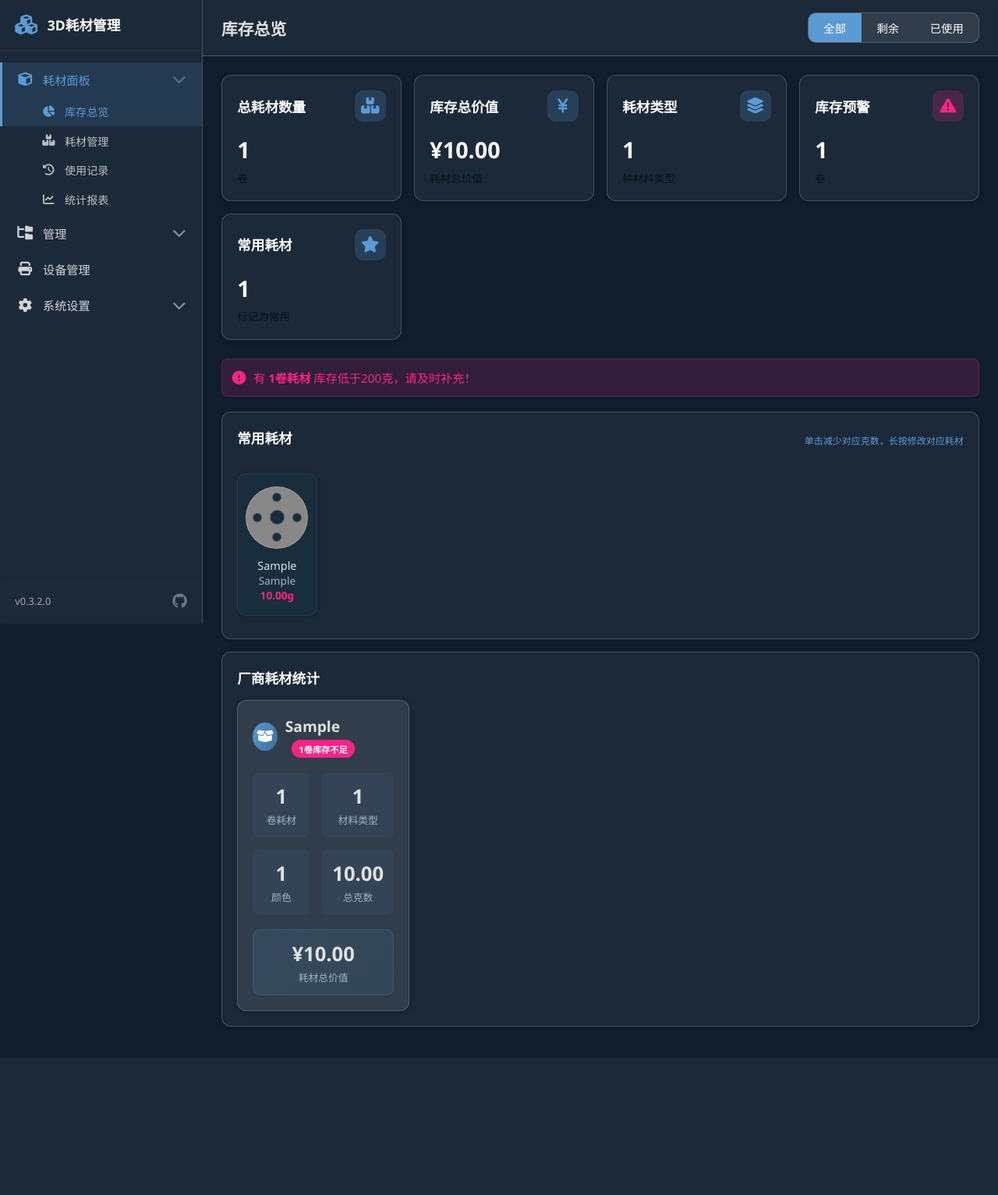
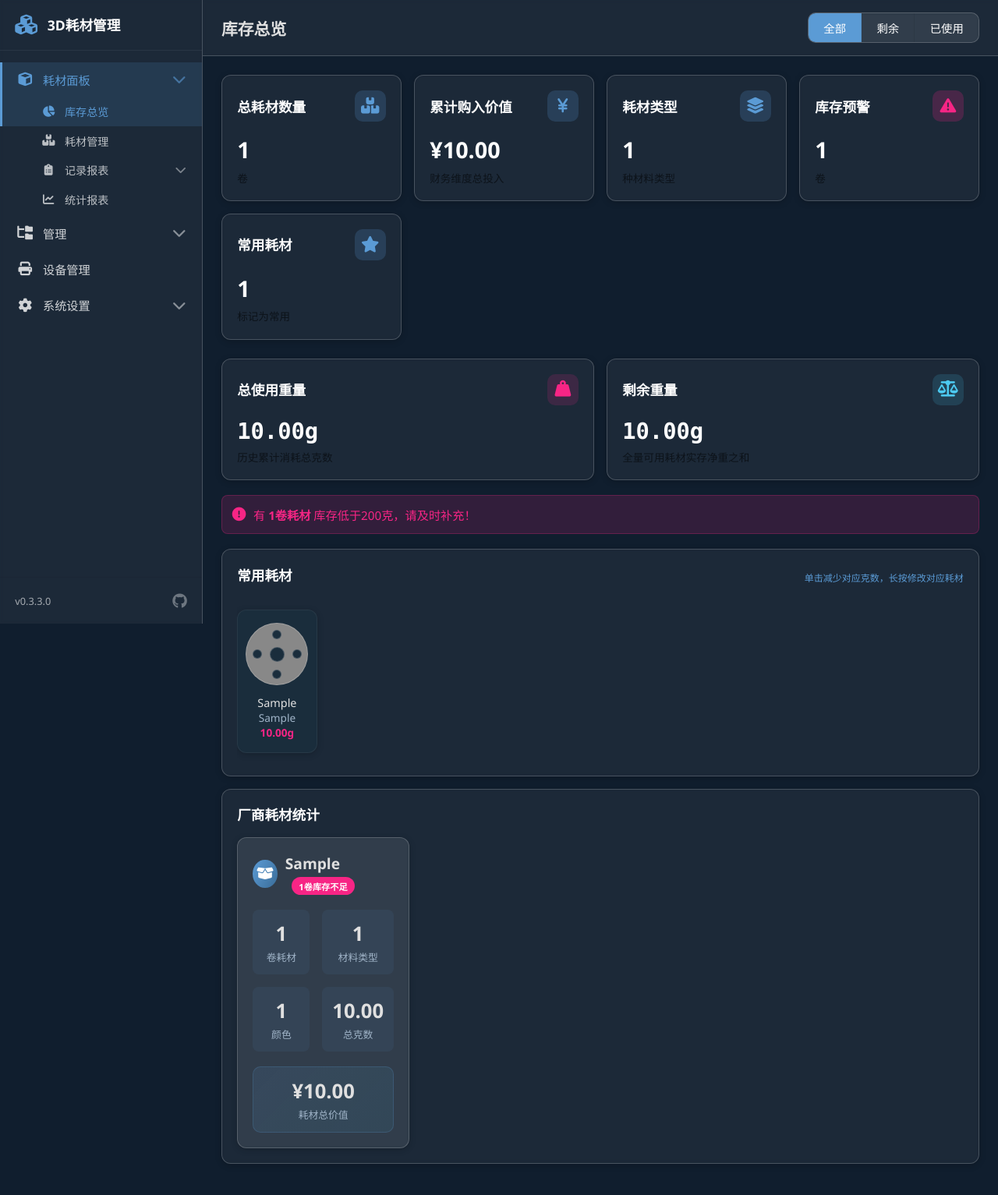
Before and after one commit to pixelpulse0x1/3DFilamentManagement, a Flask app: page / in a window 1280 px wide. Shown: the whole page at 78% size. Before the commit the page ends 1323 px from the top, so only its background shows below. Run offline with Flask 3, Linux system fonts and the light colour scheme; data comes from the database, SQL or seed files in the repository; tables that the repository leaves empty hold one stand-in row (values such as "Sample post").

Commit message:
新功能:增加更多显示内容,调整布局

```diff
--- a/docker-compose.yml
+++ b/docker-compose.yml
@@ -1,7 +1,7 @@
 services:
   3d-consumables-inventory-management-system:
     build: .
-    image: pixelpulse01/3d-consumables-inventory-management-system:v0.3.2.0
+    image: pixelpulse01/3d-consumables-inventory-management-system:v0.3.3.0
     container_name: 3d-consumables-inventory-management-system
     restart: unless-stopped
 
--- a/modules/base/routes.py
+++ b/modules/base/routes.py
@@ -99,6 +99,14 @@ def dashboard_stats():
                            active_background=_bg_for_template(),
                            active_nav="dashboard",
                            active_sub="stats")
+
+
+@base_bp.route("/dashboard/daily")
+def dashboard_daily():
+    return render_template("dashboard/daily.html",
+                           active_background=_bg_for_template(),
+                           active_nav="dashboard",
+                           active_sub="daily")
 
 
 @base_bp.route("/materials")
--- a/modules/filaments/routes.py
+++ b/modules/filaments/routes.py
@@ -289,8 +289,8 @@ def api_usage_records():
         return jsonify({"status": "error", "error": str(e)}), 500
 
 
-@filaments_bp.route("/api/usage_records/<int:record_id>", methods=["DELETE"])
-def api_usage_record_delete(record_id):
+@filaments_bp.route("/api/usage_records/<int:record_id>", methods=["PUT", "DELETE"])
+def api_usage_record_modify(record_id):
     data_dir = _data_dir()
     try:
         with get_db(data_dir) as conn:
@@ -298,8 +298,21 @@ def api_usage_record_delete(record_id):
                 "SELECT * FROM usage_records WHERE id = ?", (record_id,)
             ).fetchone()
             if not record:
-                return jsonify({"status": "error", "error": "Record not found"}), 404
+                return jsonify({"status": "error", "error": "未找到对应的使用记录"}), 404
 
+            if request.method == "PUT":
+                data = request.get_json() or {}
+                remark = data.get("remark")
+                if remark is None:
+                    return jsonify({"status": "error", "error": "缺少备注内容"}), 400
+                conn.execute(
+                    "UPDATE usage_records SET note = ? WHERE id = ?",
+                    (str(remark) if remark else "", record_id),
+                )
+                conn.commit()
+                return jsonify({"status": "success", "remark": remark})
+
+            # DELETE
             filament = conn.execute(
                 "SELECT * FROM filaments WHERE id = ?", (record["filament_id"],)
             ).fetchone()
@@ -443,6 +456,16 @@ def api_statistics():
             """).fetchall()
             usage_stats = [{"month": r["month"], "total_used": r["total_used"]} for r in usage_rows]
 
+            # Remaining total weight (only active filaments)
+            remaining_weight = round(sum(
+                f["current_weight"] for f in all_filaments if f["status"] != "用尽"
+            ), 2)
+
+            # Total used weight (all time)
+            total_used_weight = round(sum(
+                r["total_used"] for r in usage_rows
+            ), 2) if usage_rows else 0.0
+
             return jsonify({
                 "total_filaments": total_filaments,
                 "material_types": material_types,
@@ -450,6 +473,8 @@ def api_statistics():
                 "low_stock": low_stock,
                 "threshold": threshold,
                 "total_value": round(total_value, 2),
+                "remaining_total_weight": remaining_weight,
+                "total_used_weight": total_used_weight,
                 "material_distribution": material_distribution,
                 "stock_status": stock_status,
                 "manufacturer_stats": mfr_stats_list,
--- a/static/css/main.css
+++ b/static/css/main.css
@@ -291,6 +291,74 @@ body.has-background::before {
     text-align: center;
     font-size: 0.9rem;
 }
+
+/* ─── Third-Level Navigation ─── */
+
+.nav-subparent {
+    display: flex;
+    align-items: center;
+    gap: 0.8rem;
+    padding: 0.55rem 1.2rem 0.55rem 3.2rem;
+    color: var(--ha-card-color);
+    text-decoration: none;
+    font-size: 0.88rem;
+    transition: all 0.2s;
+    border-left: 3px solid transparent;
+    cursor: pointer;
+    opacity: 0.7;
+}
+
+.nav-subparent:hover {
+    background: rgba(0, 0, 0, 0.06);
+    color: var(--ha-card-color);
+    opacity: 1;
+}
+
+.nav-subparent.active {
+    background: rgba(91, 155, 213, 0.15);
+    color: var(--primary);
+    border-left-color: var(--primary);
+    opacity: 1;
+}
+
+.nav-grandchildren {
+    list-style: none;
+    max-height: 0;
+    overflow: hidden;
+    transition: max-height 0.35s ease;
+    padding: 0;
+    margin: 0;
+}
+
+.nav-grandchildren.open { max-height: 150px; }
+
+.nav-grandchildren a {
+    display: flex;
+    align-items: center;
+    gap: 0.6rem;
+    padding: 0.45rem 1.2rem 0.45rem 4.6rem;
+    color: var(--ha-card-color);
+    text-decoration: none;
+    font-size: 0.82rem;
+    transition: all 0.2s;
+    border-left: 3px solid transparent;
+    opacity: 0.65;
+}
+
+.nav-grandchildren a:hover {
+    background: rgba(0, 0, 0, 0.06);
+    color: var(--ha-card-color);
+    opacity: 1;
+}
+
+.nav-grandchildren a.active {
+    background: rgba(91, 155, 213, 0.12);
+    color: var(--primary);
+    border-left-color: var(--primary);
+    opacity: 1;
+}
+
+.nav-grandchildren a i { width: 14px; font-size: 0.8rem; }
 
 /* ─── Sub Navigation Tabs ─── */
 
@@ -1241,6 +1309,25 @@ input, select, textarea { font-size: 16px; }
 }
 .image-card-actions .btn { flex: 1; padding: 0.3rem 0.5rem; font-size: 0.8rem; height: auto; }
 
+/* ─── Weight Stat Cards ─── */
+
+.usage-weight-row {
+    display: grid;
+    grid-template-columns: 1fr 1fr;
+    gap: 1rem;
+    margin-bottom: 1.2rem;
+}
+
+.weight-stat-card {
+    cursor: pointer;
+    user-select: none;
+}
+
+.weight-stat-card .stat-value.mono {
+    font-family: 'SF Mono', 'Fira Code', 'Consolas', monospace;
+    font-size: 1.8rem;
+}
+
 /* ─── System Status Dashboard ─── */
 
 .status-dashboard {
--- a/static/js/app.js
+++ b/static/js/app.js
@@ -42,6 +42,11 @@ document.addEventListener('DOMContentLoaded', function () {
         const si = document.getElementById('searchInput');
         if (si) si.value = currentSearchTerm;
     }
+
+    // Weight card unit toggle
+    document.querySelectorAll('.weight-stat-card').forEach(card => {
+        card.addEventListener('click', toggleWeightUnit);
+    });
 
     // Status filter radio buttons on overview page
     document.querySelectorAll('input[name="filterStatus"]').forEach(radio => {
@@ -298,6 +303,10 @@ function bindEvents() {
     // Close modals
     document.querySelectorAll('.close-modal').forEach(btn => btn.addEventListener('click', closeAllModals));
 
+    // Edit remark
+    const saveRemarkBtn = document.getElementById('saveRemarkBtn');
+    if (saveRemarkBtn) saveRemarkBtn.addEventListener('click', saveRemark);
+
     // Sort headers
     document.querySelectorAll('th.sortable').forEach(th => {
         th.addEventListener('click', function () { toggleSort(this.dataset.sort); });
@@ -460,7 +469,8 @@ function renderUsageRecords(records) {
         const ds = d.getFullYear()+'-'+(d.getMonth()+1).toString().padStart(2,'0')+'-'+d.getDate().toString().padStart(2,'0');
         const ts = d.getHours().toString().padStart(2,'0')+':'+d.getMinutes().toString().padStart(2,'0')+':'+d.getSeconds().toString().padStart(2,'0');
         const tr = document.createElement('tr');
-        tr.innerHTML = `<td>${ds} ${ts}</td><td>${r.filament_name}</td><td>${r.used_weight.toFixed(2)}g</td><td>¥${r.used_cost ? r.used_cost.toFixed(2) : '0.00'}</td><td>${r.note || '-'}</td><td><button class="btn btn-danger btn-sm btn-withdraw" data-id="${r.id}"><i class="fas fa-undo"></i></button></td>`;
+        tr.innerHTML = `<td>${ds} ${ts}</td><td>${r.filament_name}</td><td>${r.used_weight.toFixed(2)}g</td><td>¥${r.used_cost ? r.used_cost.toFixed(2) : '0.00'}</td><td>${r.note || '-'}</td>
+    <td><i class="fas fa-edit action-btn edit-remark-btn" data-id="${r.id}" data-name="${r.filament_name}" data-note="${(r.note || '').replace(/"/g, '&quot;')}" title="编辑备注" style="color:var(--primary);"></i><button class="btn btn-danger btn-sm btn-withdraw" data-id="${r.id}"><i class="fas fa-undo"></i></button></td>`;
         tbody.appendChild(tr);
     });
     bindWithdrawButtons();
@@ -470,6 +480,46 @@ function bindWithdrawButtons() {
     document.querySelectorAll('.btn-withdraw').forEach(btn => {
         btn.addEventListener('click', function () { withdrawUsageRecord(this.dataset.id); });
     });
+    document.querySelectorAll('.edit-remark-btn').forEach(btn => {
+        btn.addEventListener('click', function () {
+            openEditRemark(this.dataset.id, this.dataset.name, this.dataset.note);
+        });
+    });
+}
+
+let currentEditRemarkId = null;
+
+function openEditRemark(id, name, note) {
+    currentEditRemarkId = id;
+    document.getElementById('editRemarkFilament').textContent = name;
+    document.getElementById('editRemarkInput').value = note;
+    document.getElementById('editRemarkMsg').style.display = 'none';
+    document.getElementById('editRemarkModal').style.display = 'flex';
+}
+
+function saveRemark() {
+    const remark = document.getElementById('editRemarkInput').value;
+    fetch('/api/usage_records/' + currentEditRemarkId, {
+        method: 'PUT',
+        headers: { 'Content-Type': 'application/json' },
+        body: JSON.stringify({ remark })
+    })
+        .then(r => r.json())
+        .then(d => {
+            if (d.status === 'success') {
+                document.getElementById('editRemarkModal').style.display = 'none';
+                loadUsageRecords();
+            } else {
+                const el = document.getElementById('editRemarkMsg');
+                el.textContent = d.error || '保存失败'; el.style.display = 'block';
+                el.style.color = '#f72585';
+            }
+        })
+        .catch(err => {
+            const el = document.getElementById('editRemarkMsg');
+            el.textContent = '保存失败: ' + err.message; el.style.display = 'block';
+            el.style.color = '#f72585';
+        });
 }
 
 function withdrawUsageRecord(recordId) {
@@ -483,26 +533,24 @@ function withdrawUsageRecord(recordId) {
         .catch(err => { alert('撤回失败: ' + err.message); });
 }
 
-// Render usage summary
+// Render usage summary (daily stats page only)
 function renderUsageSummary(records) {
-    const el = document.getElementById('usageSummary');
-    if (!el) return;
-    el.innerHTML = '';
-    if (records.length === 0) { el.innerHTML = '<p style="padding:1rem;color:var(--text-muted);">暂无使用数据</p>'; return; }
-    let totalW = 0, totalC = 0;
+    const dailyTable = document.getElementById('dailySummaryTable');
+    if (!dailyTable) return;
     const daily = {};
     records.forEach(r => {
-        totalW += r.used_weight; totalC += r.used_cost || 0;
         const date = new Date(r.used_at).toISOString().split('T')[0];
         if (!daily[date]) daily[date] = { weight: 0, cost: 0 };
         daily[date].weight += r.used_weight; daily[date].cost += r.used_cost || 0;
     });
-    let html = '<table style="width:100%;margin-top:1rem;"><tr><th>日期</th><th>使用重量(g)</th><th>使用金额(¥)</th></tr>';
-    Object.keys(daily).sort().reverse().forEach(date => {
-        html += '<tr><td>'+date+'</td><td>'+daily[date].weight.toFixed(2)+'</td><td>¥'+daily[date].cost.toFixed(2)+'</td></tr>';
-    });
-    html += '</table>';
-    el.innerHTML = '<div style="display:grid;grid-template-columns:1fr 1fr;gap:1rem;"><div class="stat-card"><div class="stat-value">'+totalW.toFixed(2)+'g</div><div class="stat-label">总使用重量</div></div><div class="stat-card"><div class="stat-value">¥'+totalC.toFixed(2)+'</div><div class="stat-label">总使用金额</div></div></div><div class="card-header" style="margin-top:1.5rem;"><div class="card-title">每日使用汇总</div></div>'+html;
+    dailyTable.innerHTML = '';
+    if (records.length === 0) {
+        dailyTable.innerHTML = '<tr><td colspan="3" style="text-align:center;">暂无使用数据</td></tr>';
+    } else {
+        Object.keys(daily).sort().reverse().forEach(date => {
+            dailyTable.innerHTML += '<tr><td>'+date+'</td><td>'+daily[date].weight.toFixed(2)+'</td><td>¥'+daily[date].cost.toFixed(2)+'</td></tr>';
+        });
+    }
     updateDailyUsageChart(daily);
 }
 
@@ -587,7 +635,7 @@ function renderStatistics(data) {
     } else {
         metrics.push(
             { title:'总耗材数量', icon:'fas fa-boxes', value:data.total_filaments, label:'卷', cls:'icon-primary' },
-            { title:'库存总价值', icon:'fas fa-yen-sign', value:'¥'+data.total_value.toFixed(2), label:'耗材总价值', cls:'icon-primary' }
+            { title:'累计购入价值', icon:'fas fa-yen-sign', value:'¥'+data.total_value.toFixed(2), label:'财务维度总投入', cls:'icon-primary' }
         );
     }
 
@@ -609,7 +657,33 @@ function renderStatistics(data) {
             alertEl.style.display = 'flex';
         } else { alertEl.style.display = 'none'; }
     }
+    // Weight cards with g/kg toggle
+    window._weightData = {
+        used: data.total_used_weight || 0,
+        remaining: data.remaining_total_weight || 0,
+        unit: window._weightData ? window._weightData.unit : 'g',
+    };
+    _renderWeightCards();
     updateCharts(data);
+}
+
+function _renderWeightCards() {
+    const d = window._weightData;
+    const unit = d.unit;
+    const usedEl = document.getElementById('totalUsedWeight');
+    const remainEl = document.getElementById('remainingTotalWeight');
+    if (unit === 'kg') {
+        if (usedEl) usedEl.textContent = (d.used / 1000).toFixed(3) + 'kg';
+        if (remainEl) remainEl.textContent = (d.remaining / 1000).toFixed(3) + 'kg';
+    } else {
+        if (usedEl) usedEl.textContent = d.used.toFixed(2) + 'g';
+        if (remainEl) remainEl.textContent = d.remaining.toFixed(2) + 'g';
+    }
+}
+
+function toggleWeightUnit() {
+    window._weightData.unit = window._weightData.unit === 'g' ? 'kg' : 'g';
+    _renderWeightCards();
 }
 
 // Render reports
@@ -776,7 +850,7 @@ function openDetailModal(filamentId) {
 }
 
 function closeAllModals() {
-    ['addModal','batchAddModal','useModal','detailModal','imagePickerModal'].forEach(id => {
+    ['addModal','batchAddModal','useModal','detailModal','imagePickerModal','editRemarkModal'].forEach(id => {
         const el = document.getElementById(id); if (el) el.style.display = 'none';
     });
 }
--- a/templates/components/sidebar.html
+++ b/templates/components/sidebar.html
@@ -17,9 +17,21 @@
                 <li><a href="/dashboard/filaments" class="{{ 'active' if active_sub == 'filaments' }}">
                     <i class="fa-solid fa-boxes-stacked"></i> 耗材管理
                 </a></li>
-                <li><a href="/dashboard/logs" class="{{ 'active' if active_sub == 'logs' }}">
-                    <i class="fa-solid fa-clock-rotate-left"></i> 使用记录
-                </a></li>
+                <!-- 记录报表（三级菜单） -->
+                <li class="nav-subgroup" data-subgroup="logs">
+                    <a class="nav-subparent {{ 'active' if active_sub in ('logs', 'daily') }}" data-target="logs">
+                        <i class="fa-solid fa-clipboard-list"></i> 记录报表
+                        <i class="fa-solid fa-chevron-down accordion-arrow"></i>
+                    </a>
+                    <ul class="nav-grandchildren {{ 'open' if active_sub in ('logs', 'daily') }}" id="logsGrandchildren">
+                        <li><a href="/dashboard/logs" class="{{ 'active' if active_sub == 'logs' }}">
+                            <i class="fa-solid fa-list-ul"></i> 使用记录
+                        </a></li>
+                        <li><a href="/dashboard/daily" class="{{ 'active' if active_sub == 'daily' }}">
+                            <i class="fa-solid fa-chart-bar"></i> 每日统计
+                        </a></li>
+                    </ul>
+                </li>
                 <li><a href="/dashboard/stats" class="{{ 'active' if active_sub == 'stats' }}">
                     <i class="fa-solid fa-chart-line"></i> 统计报表
                 </a></li>
@@ -75,7 +87,7 @@
         </li>
     </ul>
     <div class="sidebar-footer">
-        <span>v0.3.2.0</span>
+        <span>v0.3.3.0</span>
         <a href="https://github.com/pixelpulse0x1" target="_blank" rel="noopener noreferrer" class="github-link" title="GitHub">
             <i class="fab fa-github"></i>
         </a>
@@ -84,28 +96,35 @@
 
 <script>
 (function() {
-    const groups = document.querySelectorAll('.nav-parent');
-    groups.forEach(parent => {
-        parent.addEventListener('click', function(e) {
+    function toggleAccordion(btn, childrenId, storageKey) {
+        const children = document.getElementById(childrenId);
+        if (children) {
+            children.classList.toggle('open');
+            btn.classList.toggle('expanded');
+            localStorage.setItem(storageKey, children.classList.contains('open') ? '1' : '0');
+        }
+    }
+
+    document.querySelectorAll('.nav-parent').forEach(btn => {
+        btn.addEventListener('click', function(e) {
             e.preventDefault();
-            const target = this.dataset.target;
-            const children = document.getElementById(target + 'Children');
-            const arrow = this.querySelector('.accordion-arrow');
-            if (children) {
-                children.classList.toggle('open');
-                this.classList.toggle('expanded');
-            }
-            localStorage.setItem('accordion_' + target, children && children.classList.contains('open') ? '1' : '0');
+            toggleAccordion(this, this.dataset.target + 'Children', 'accordion_' + this.dataset.target);
+        });
+    });
+
+    document.querySelectorAll('.nav-subparent').forEach(btn => {
+        btn.addEventListener('click', function(e) {
+            e.preventDefault();
+            toggleAccordion(this, this.dataset.target + 'Grandchildren', 'accordion_sub_' + this.dataset.target);
         });
     });
 
     // Restore accordion state from localStorage
-    document.querySelectorAll('.nav-group').forEach(group => {
-        const groupName = group.dataset.group;
-        const stored = localStorage.getItem('accordion_' + groupName);
+    function restoreState(key, childrenId, parentSelector) {
+        const stored = localStorage.getItem(key);
         if (stored !== null) {
-            const children = document.getElementById(groupName + 'Children');
-            const parent = group.querySelector('.nav-parent');
+            const children = document.getElementById(childrenId);
+            const parent = document.querySelector(parentSelector);
             if (children && parent) {
                 if (stored === '1') {
                     children.classList.add('open');
@@ -116,6 +135,13 @@
                 }
             }
         }
+    }
+
+    document.querySelectorAll('.nav-group').forEach(group => {
+        restoreState('accordion_' + group.dataset.group, group.dataset.group + 'Children', `.nav-parent[data-target="${group.dataset.group}"]`);
+    });
+    document.querySelectorAll('.nav-subgroup').forEach(group => {
+        restoreState('accordion_sub_' + group.dataset.subgroup, group.dataset.subgroup + 'Grandchildren', `.nav-subparent[data-target="${group.dataset.subgroup}"]`);
     });
 })();
 </script>
--- a/templates/dashboard/overview.html
+++ b/templates/dashboard/overview.html
@@ -32,8 +32,32 @@
             <div class="stat-value">0</div><div class="stat-label">标记为常用</div>
         </div>
         <div class="card">
-            <div class="card-header"><div class="card-title">库存总价值</div><div class="card-icon icon-primary"><i class="fas fa-yen-sign"></i></div></div>
-            <div class="stat-value">¥0</div><div class="stat-label">所有耗材总价值</div>
+            <div class="card-header"><div class="card-title">累计购入价值</div><div class="card-icon icon-primary"><i class="fas fa-yen-sign"></i></div></div>
+            <div class="stat-value">¥0</div><div class="stat-label">财务维度总投入</div>
+        </div>
+    </div>
+
+    <!-- 总使用重量 + 剩余重量 -->
+    <div class="usage-weight-row">
+        <div class="card weight-stat-card">
+            <div class="card-header">
+                <div class="card-title">总使用重量</div>
+                <div class="card-icon" style="background:rgba(247,37,133,0.15);color:var(--warning);">
+                    <i class="fas fa-weight-hanging"></i>
+                </div>
+            </div>
+            <div class="stat-value mono" id="totalUsedWeight">0.00g</div>
+            <div class="stat-label">历史累计消耗总克数</div>
+        </div>
+        <div class="card weight-stat-card">
+            <div class="card-header">
+                <div class="card-title">剩余重量</div>
+                <div class="card-icon" style="background:rgba(76,201,240,0.15);color:var(--success);">
+                    <i class="fas fa-scale-balanced"></i>
+                </div>
+            </div>
+            <div class="stat-value mono" id="remainingTotalWeight">0.00g</div>
+            <div class="stat-label">全量可用耗材实存净重之和</div>
         </div>
     </div>
 
```
Also changed, not shown: templates/dashboard/daily.html (added, +33 -0 lines), templates/dashboard/logs.html (+23 -13 lines).
